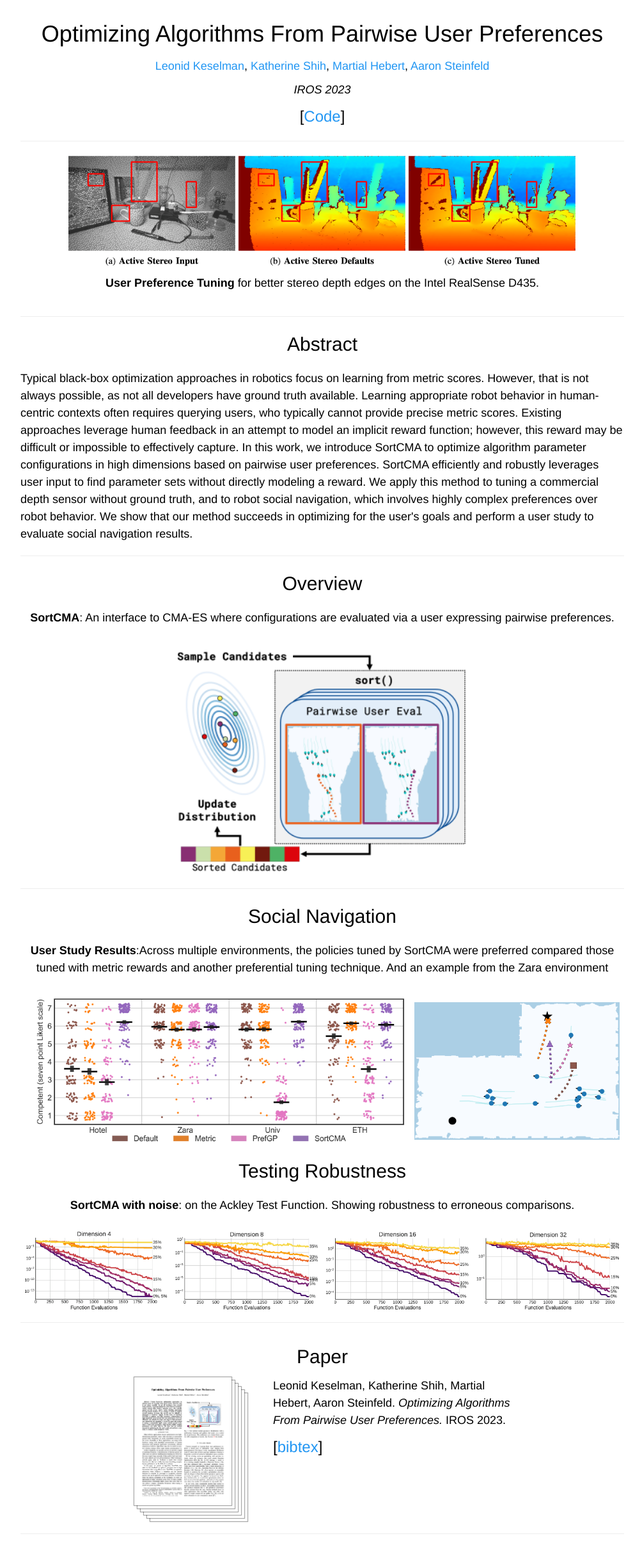
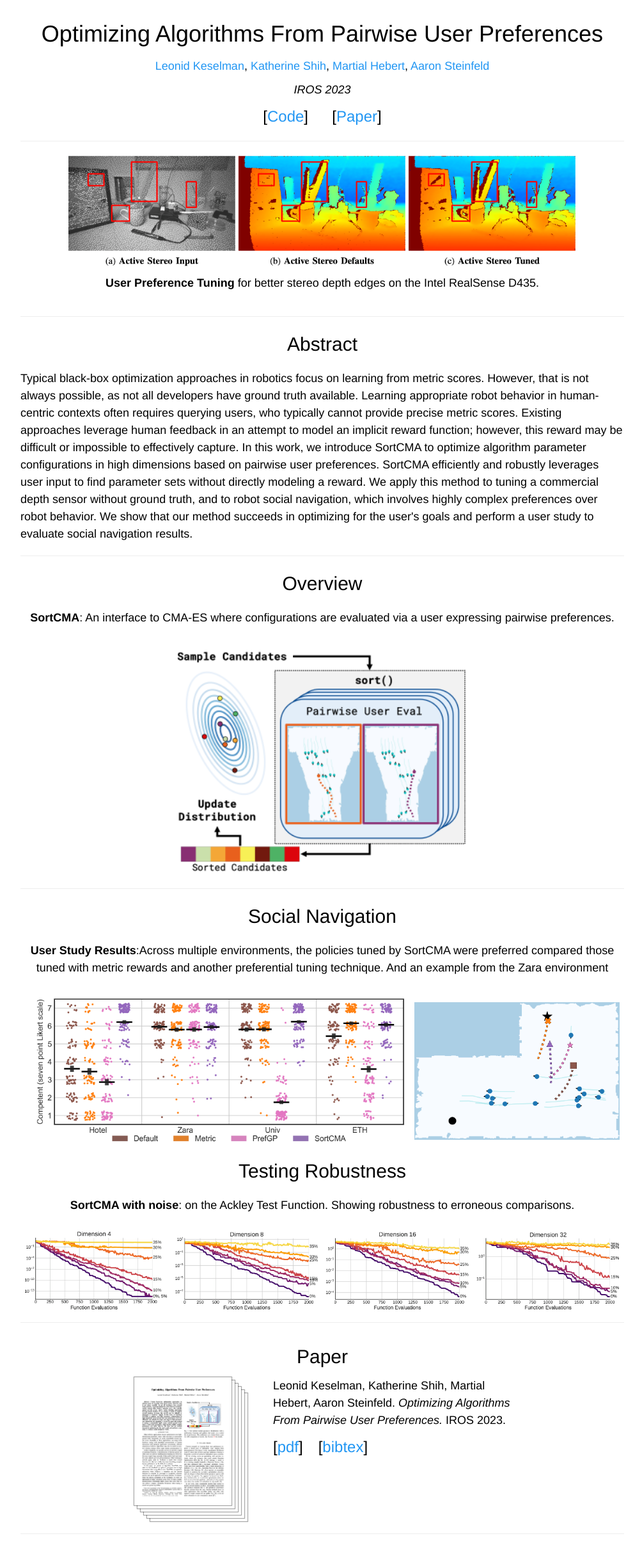
Before and after one commit to leonidk/pairwise, a plain HTML site: page index.html in a window 1280 px wide. Shown: the whole page at 64% size, without its empty margins (136-1140 px from the left). Drawn offline with nearby package versions, Linux system fonts and the light colour scheme.

Commit message:
add arxiv link

```diff
--- a/index.html
+++ b/index.html
@@ -123,7 +123,7 @@
 				</div>
 
 				<div class="w3-center">
-					<h3>[<a href="https://github.com/leonidk/pairwise">Code</a>]</h3>
+					<h3>[<a href="https://github.com/leonidk/pairwise">Code</a>] &emsp; [<a href="https://arxiv.org/abs/2308.04571">Paper</a>]</h3>
 
 				</div>
 
@@ -178,7 +178,7 @@
 							<i>Optimizing Algorithms From Pairwise User Preferences.</i>
 							IROS 2023.
 						</div>
-						<h3>[<a href="bib.txt">bibtex</a>]</h3>
+						<h3>[<a href="https://arxiv.org/pdf/2308.04571.pdf">pdf</a>]&emsp;[<a href="bib.txt">bibtex</a>]</h3>
 					</div>
 					<div class="w3-col s0 m1 l2" style="height:10px"></div>
 				</div>
```
